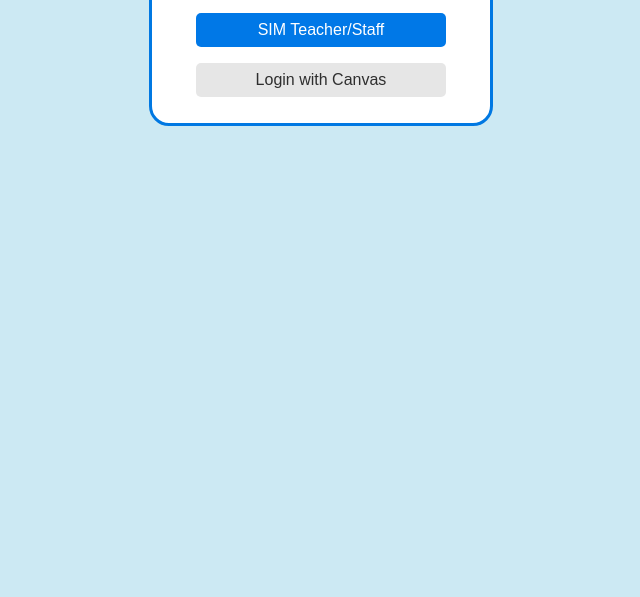
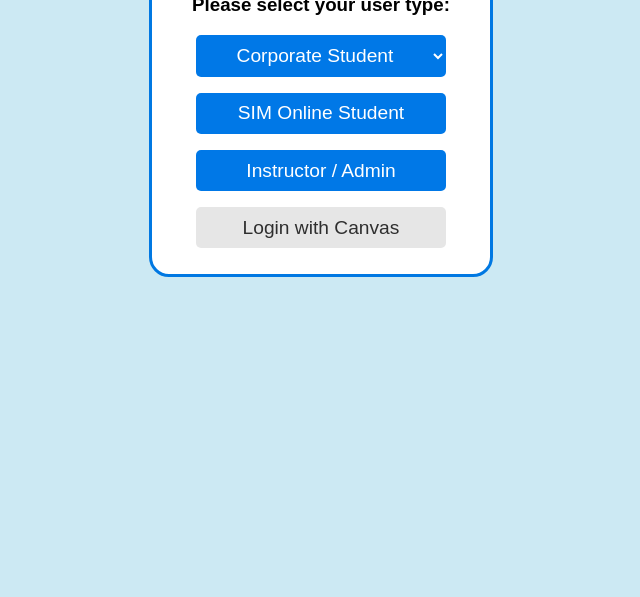
Before and after one commit to angseaiaw/canvas_discovery_page, a plain HTML site: page index.html in a window 1280 px wide. Shown: the part 203-800 px from the top of the page, without its empty margins (319-959 px from the left). Drawn offline with nearby package versions, Linux system fonts and the light colour scheme.

Commit message:
layout change for more intuitive login options

```diff
--- a/buttons.css
+++ b/buttons.css
@@ -33,7 +33,7 @@
 
 .pure-button {
     font-family: inherit;
-    font-size: 100%;
+    font-size: 120%;
     padding: 0.5em 1em;
     color: #444; /* rgba not supported (IE 8) */
     color: rgba(0, 0, 0, 0.80); /* rgba supported */
--- a/discovery.css
+++ b/discovery.css
@@ -6,7 +6,7 @@
 .content {
     width: 100%;
     text-align: center;
-    margin-top: 30px;
+    margin-top: 8%;
 }
 
 .boxbox {
@@ -18,12 +18,22 @@
     background-color: white;
 }
 
+.pure-button {
+    border-radius: 5px;
+    min-width: 250px;
+}
+
 .buttonbox {
     margin: auto;
     width: 250px;
 }
 
-.pure-button {
-    border-radius: 5px;
-    min-width: 250px;
+/* Media Queries: Tablet Landscape */
+@media screen and (max-width: 1060px) {
+
 }
+
+/* Media Queries: Tablet Portrait */
+@media screen and (max-width: 768px) {
+
+}
--- a/error.html
+++ b/index.html
@@ -1,10 +1,15 @@
 <!DOCTYPE html>
 <html lang="en">
+
 <head>
   <meta charset="utf-8">
   <title>Select your user type to login to Canvas</title>
+  <meta name="viewport" content="width=device-width,initial-scale=1,maximum-scale=1,user-scalable=no">
+  <meta http-equiv="X-UA-Compatible" content="IE=edge,chrome=1">
+  <meta name="HandheldFriendly" content="true">
   <link rel="stylesheet" href="buttons.css">
   <link rel="stylesheet" href="discovery.css">
+  <link rel="stylesheet" href="https://cdn.jsdelivr.net/npm/bootstrap-icons@1.5.0/font/bootstrap-icons.css">
 </head>
 <body>
   <div class="content">
@@ -12,11 +17,17 @@
       <img src="logo.png" />
       <h3>Please select your user type:</h3>
       <div class="buttonbox">
-            <p><a class="pure-button pure-button-primary" href="https://sim.test.instructure.com/login/saml/140">SIM Digital Learner</a></p>
-            <p><a class="pure-button pure-button-primary" href="https://sim.test.instructure.com/login/saml/141">SIM Teacher/Staff</a></p>
+        <select id="studentSelection" onchange="redirectBySelection();" class="pure-button pure-button-primary">
+          <option value="">Corporate Student</option>
+          <option value="simStudent"> - SIM</option>
+        </select>
+        <p><a class="pure-button pure-button-primary" href="https://sim.test.instructure.com/login/saml/106">SIM Online Student</a></p>
+        <p><a class="pure-button pure-button-primary" href="https://sim.test.instructure.com/login/saml/107">Instructor / Admin</a></p>
         <p><a class="pure-button" href="https://sim.test.instructure.com/login/canvas">Login with Canvas</a></p>
       </div>
     </div>
   </div>
+  <script src="script.js"></script>
 </body>
+
 </html>
--- /dev/null
+++ b/script.js
@@ -0,0 +1,11 @@
+function redirectBySelection() {
+    // this function redirects based on dropdown list selection
+    switch (document.getElementById('studentSelection').value) {
+        case "simStudent":
+            window.location = "https://sim.test.instructure.com/login/saml/107";
+            break;
+        case "publicStudent":
+            window.location = "https://sim.test.instructure.com/login/saml/106";
+            break;
+    } // end of switch
+}
```
Lines whose indentation alone changed are shown as unchanged.
